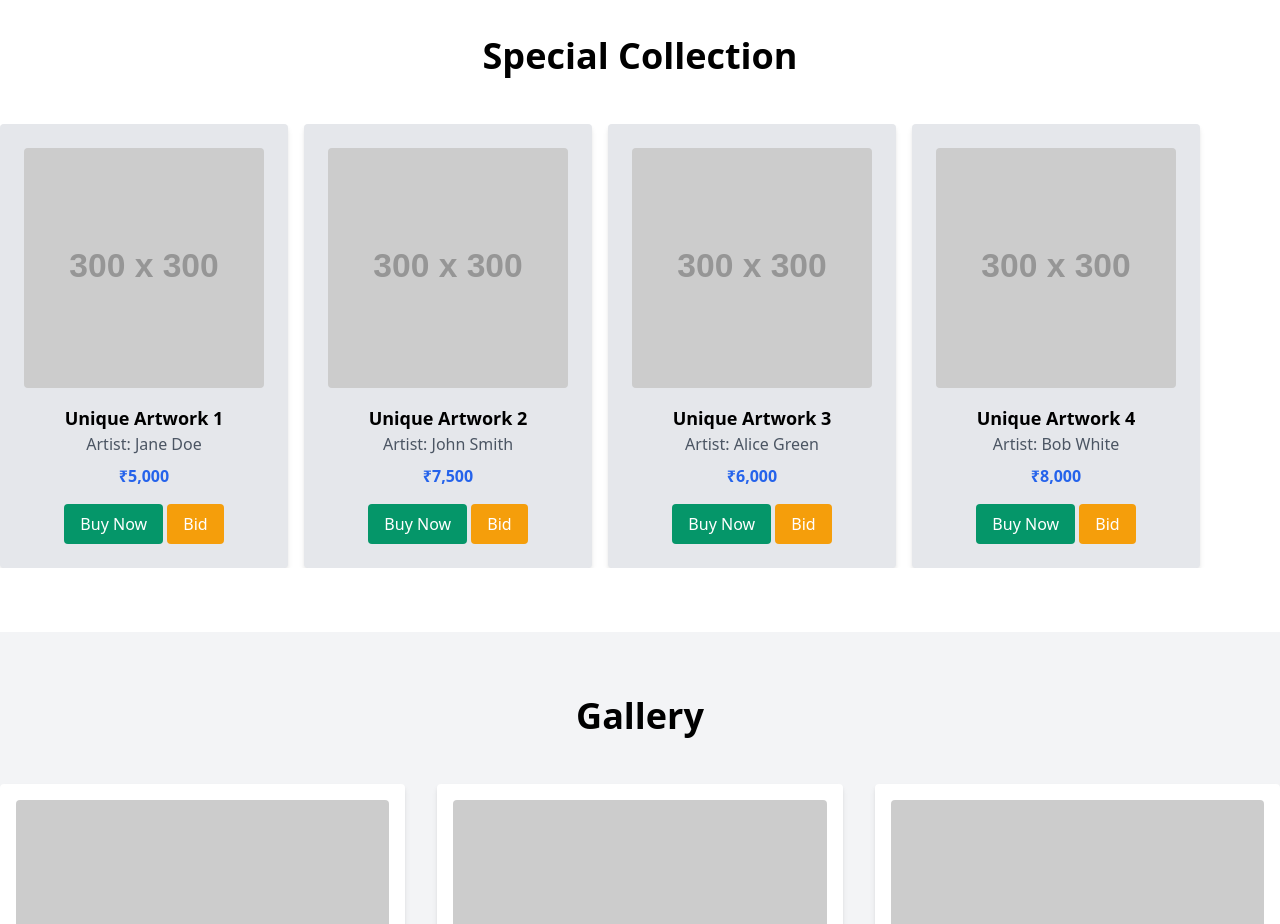
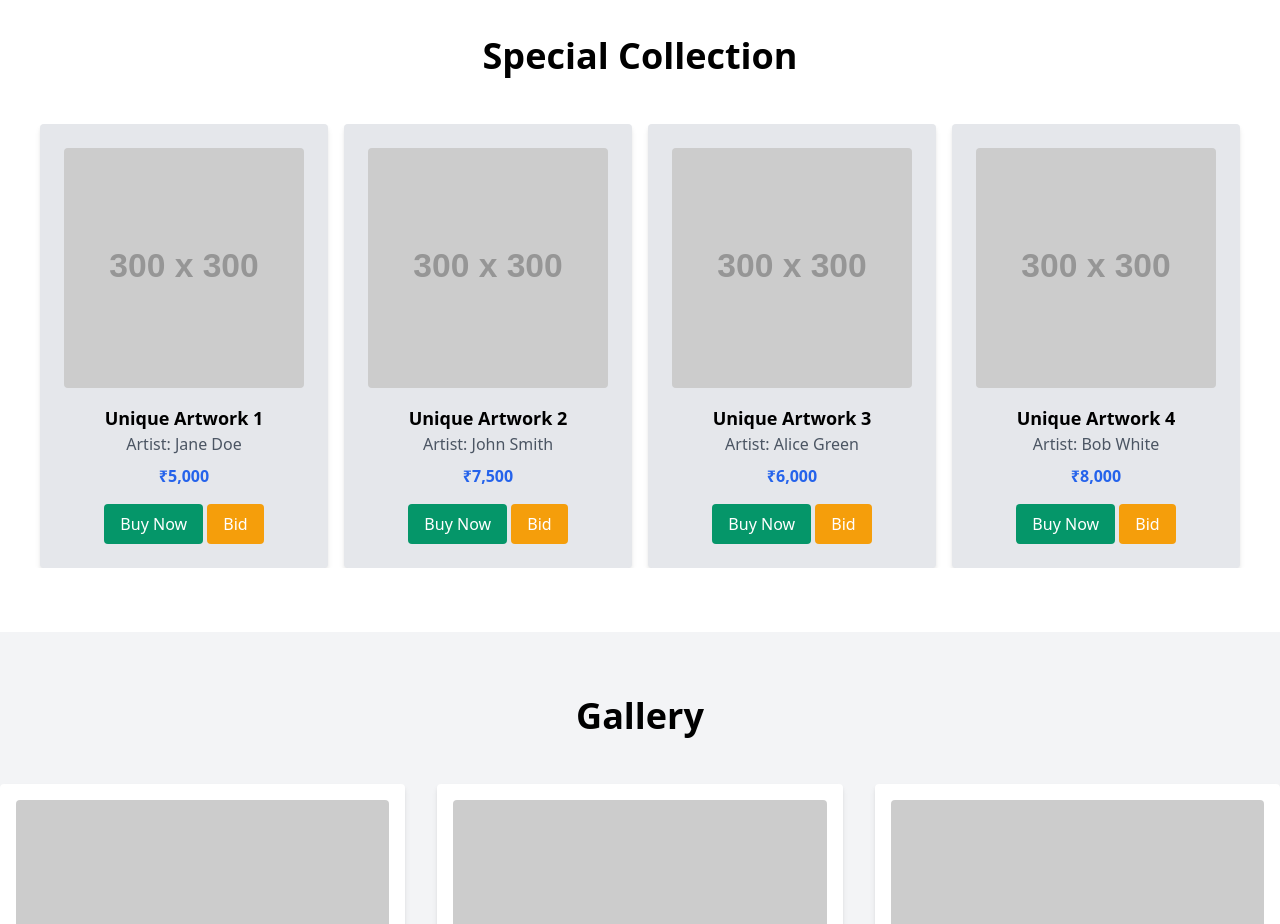
Before and after one commit to AshishNayke/1st-repo-01-25, a plain HTML site: page index.html in a window 1280 px wide. Shown: the part 900-1824 px from the top of the page. Drawn offline with nearby package versions, Linux system fonts and the light colour scheme; placeholder pictures from the web are drawn by us; files whose address does not match are found by name.

Commit message:
Update index.html

```diff
--- a/index.html
+++ b/index.html
@@ -85,7 +85,7 @@
     <section id="special" class="py-16 bg-white">
         <div class="container mx-auto text-center">
             <h2 class="text-4xl font-bold mb-12">Special Collection</h2>
-            <div class="scrollable space-x-4">
+            <div class="scrollable space-x-4 justify-center">
                 <div class="shrink-0 bg-gray-200 p-6 rounded shadow-md w-72">
                     <img src="https://via.placeholder.com/300" class="w-full rounded">
                     <h3 class="text-lg font-bold mt-4">Unique Artwork 1</h3>
```
